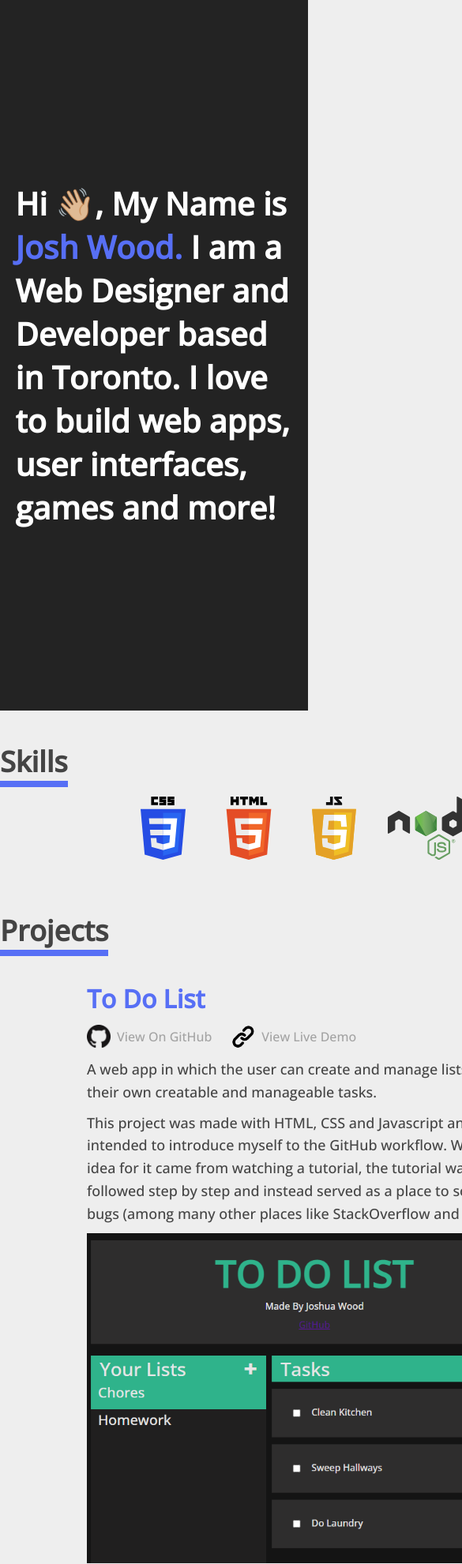
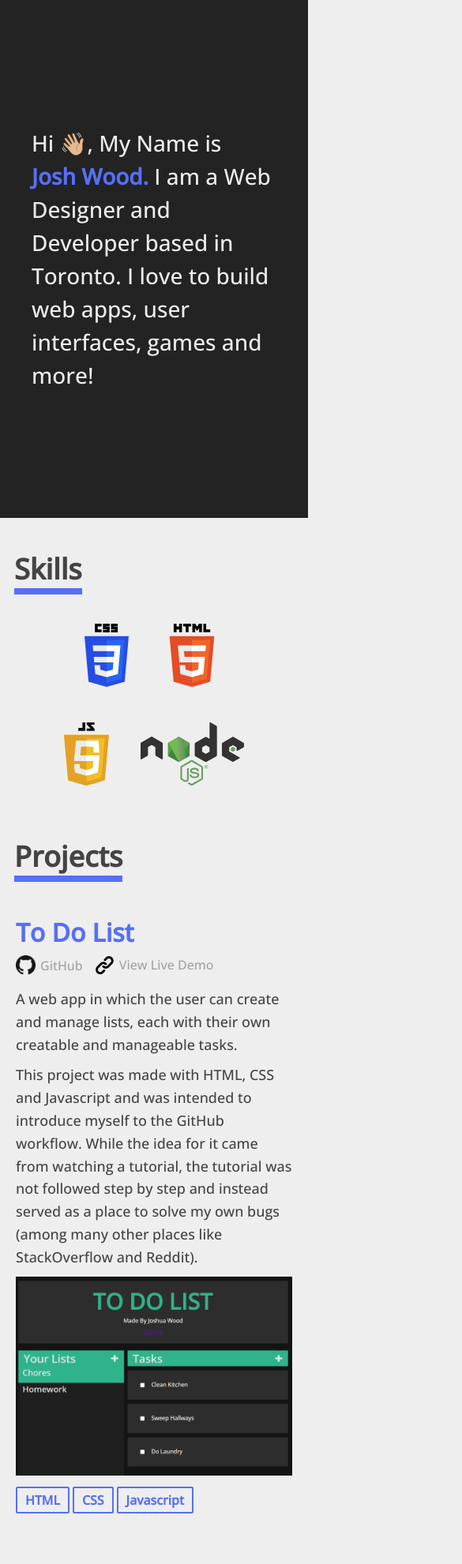
Before and after one commit to joshmwood/joshmwood.github.io, a plain HTML site: page index.html in a window 390 px wide. Shown: the top 1981 px of the page at 79% size, 585 px wide, since content can reach past the window. Drawn offline with nearby package versions, Linux system fonts and the light colour scheme.

Commit message:
change css to be mobile-first

```diff
--- a/index.html
+++ b/index.html
@@ -12,71 +12,74 @@
     <title>Josh Wood - Web Developer Portfolio</title>
 </head>
 <body>
-    <section class="hero-image">
-        <div class="header-wrapper">
-            <h1>Hi 👋🏼, My Name is <span class="highlight">Josh Wood.</span> I am a Web Designer and Developer based in Toronto. I love to build web apps, user interfaces, games and more!</h1>
+    <section class="hero">
+        <div class="hero--wrapper">
+            <p class="hero--copy">Hi 👋🏼, My Name is <span class="hero--copy__highlight">Josh&nbsp;Wood.</span> I am a Web Designer and Developer based in Toronto. I love to build web apps, user interfaces, games and more!</p>
         </div>
     </section>
     <div class="wrapper">
         <div class="skills">
-            <h2 class="skills-heading"><span class="header-underline">Skills</span></h2>
-            <div class="skills-list">
+            <h2 class="skills--heading heading"><span class="heading__underline">Skills</span></h2>
+            <div class="skills--icon-list">
                 <div class="icon"><img src="img/CSS3_logo_and_wordmark.svg"></div>
                 <div class="icon"><img src="img/HTML5_logo_and_wordmark.svg"></div>
                 <div class="icon"><img src="img/Javascript-shield.svg"></div>
                 <div class="icon"><img src="img/Node.js_logo.svg"></div>
             </div>
         </div>
-        <h2 class="projects-heading"><span class="header-underline">Projects</span></h2>
+        <div class="projects-section" id="projects">
+            <h2 class="projects-section--heading heading">
+                <span class="heading__underline">Projects</span>
+            </h2>
 
-        <div class="projects" id="projects">
+            <div class="projects-list">
                 <div class="project">
-                <h3 class="project-heading">To Do List</h3>
-                <div class="links">
-                    <div id="github-link"><a href="https://github.com/joshmwood/todo-list" target='_blank'><img class="github-project-link" src="img/GitHub-Mark-64px.png">View On GitHub</a></div>
-                    <div id="github-link"><a href="https://joshmwood.github.io/todo-list/" target='_blank'><img class="github-project-link" src="img/800px-Chain_link_icon_slanted.png">View Live Demo</a></div>
+                    <h3 class="project--heading">To Do List</h3>
+                    <div class="project--links">
+                        <div class="project--github"><a href="https://github.com/joshmwood/todo-list" target='_blank'><img class="project--icon" src="img/GitHub-Mark-64px.png">GitHub</a></div>
+                        <div class="project--github"><a href="https://joshmwood.github.io/todo-list/" target='_blank'><img class="project--icon" src="img/800px-Chain_link_icon_slanted.png">View Live Demo</a></div>
                     </div>
                     <p>A web app in which the user can create and manage lists, each with their own creatable and manageable tasks. </p>
                     <p> This project was made with HTML, CSS and Javascript and was intended to introduce myself to the GitHub workflow. While the idea for it came from watching a tutorial, the tutorial was not followed step by step and instead served as a place to solve my own bugs (among many other places like StackOverflow and Reddit).</p>
-                <img class="project-image" src="img/todo.png">
-                <div class="tech-stack">
-                    <span class="tech-used">HTML</span><span class="tech-used">CSS</span><span class="tech-used">Javascript</span>
+                    <img class="project--image" src="img/todo.png">
+                    <div class="project--stack">
+                        <span>HTML</span><span>CSS</span><span>Javascript</span>
                     </div>
                 </div>
+
                 <div class="project">
-                <h3 class="project-heading">Higher Lower Melee</h3>
-                <div class="links">
-                    <div id="github-link"><a href="https://github.com/joshmwood/higherlowermelee" target='_blank'><img class="github-project-link" src="img/GitHub-Mark-64px.png">View On GitHub</a></div>
-                    <div id="github-link"><a href="https://joshmwood.github.io/higherlowermelee/" target='_blank'><img class="github-project-link" src="img/800px-Chain_link_icon_slanted.png">View Live Demo</a></div>
+                    <h3 class="project--heading">Higher Lower Melee</h3>
+                    <div class="project--links">
+                        <div class="project--github"><a href="https://github.com/joshmwood/higherlowermelee" target='_blank'><img class="project--icon" src="img/GitHub-Mark-64px.png">GitHub</a></div>
+                        <div class="project--github"><a href="https://joshmwood.github.io/higherlowermelee/" target='_blank'><img class="project--icon" src="img/800px-Chain_link_icon_slanted.png">View Live Demo</a></div>
                     </div>
                     <p>A variation of the <a href="https://www.higherlowergame.com">Higher Lower Game</a>, in which users must correctly guess which Super Smash Bros YouTube video has more views.</p>
                     <p> This game was made with HTML, CSS, Javascript, and involved work with YouTube's API to obtain a dataset. While existing websites of similar games were a great resource to get started, the real challenge arose from learning CSS tricks to make the game look great and feel fluid. </p>
 
-                <img class="project-image" src="img/higher.png">
-                <div class="tech-stack">
-                    <span class="tech-used">HTML</span><span class="tech-used">CSS</span><span class="tech-used">Javascript</span><span class="tech-used">API</span>
+                    <img class="project--image" src="img/higher.png">
+                    <div class="project--stack">
+                        <span>HTML</span><span>CSS</span><span>Javascript</span><span>API</span>
+                    </div>
+                </div>
             </div>
         </div>
 
+        <section class="contact" id="contact">
+            <h2 class="contact--heading heading"><span class="heading__underline">Let's Talk!</span></h2>
 
-
-        </div>
-        <section class="contact-section" id="contact">
-            <h2 class="projects-heading"><span class="header-underline">Let's Talk!</span></h2>
-
-            <div class="contact">
+            <div class="contact--link">
                 <p>Get In Touch 👉🏼 <a href="mailto:joshmwood95@gmail.com">joshmwood95@gmail.com</a></p>
             </div>
         </section>
     </div>
     <footer class="footer">
-        <div class="footer-sections">
+        <div class="footer--sections">
             <div class="copyright">
-                <h4 class="footer-subheading">Joshua Wood</h4>
+                <h4 class="footer--subheading">Joshua Wood</h4>
                 <p>©2022 Designed and Developed by Joshua Wood</p>
             </div>
             <div class="nav-links">
-                <h4 class="footer-subheading" >Site Navigation</h4>
+                <h4 class="footer--subheading" >Site Navigation</h4>
                 <ul>
                     <li><a href="#">About</a></li>
                     <li><a href="#projects">Projects</a></li>
@@ -84,7 +87,7 @@
                 </ul>
             </div>
             <div class="social-links">
-                <h4 class="footer-subheading">Links</h4>
+                <h4 class="footer--subheading">Links</h4>
                 <ul>
                     <li><a href="https://github.com/joshmwood">GitHub</a></li>
                     <li><a href="mailto:joshmwood95@gmail.com">Email</a></li>
@@ -94,7 +97,7 @@
 
         </div>
         <div class="land">
-            <h4>Land Acknowledgement</h4>
+            <h4 class="footer--subheading">Land Acknowledgement</h4>
             <p>I am a Web Designer and Developer living in Toronto, which is the traditional territory of many nations including the Mississaugas of the Credit, the Anishnabeg, the Chippewa, the Haudenosaunee and the Wendat peoples</p>
         </div>
     </footer>
--- a/style.css
+++ b/style.css
@@ -1,3 +1,11 @@
+:root {
+    --dark-color: #232323;
+    --accent-color: rgb(87, 111, 245);
+    --light-color: #EEEEEE;
+    --font-color: #444;
+    --font-color-alt: rgb(163, 163, 163);
+}
+
 * {
     font-family: 'Open Sans', sans-serif;
     margin: 0;
@@ -5,59 +13,34 @@
 }
 
 body {
-    background-color: #EEEEEE;
-    color: #444;
+    background-color: var(--light-color);
+    color: var(--font-color);
 }
 
 p {
     line-height: 1.6;
 }
 
-.hero-image {
-    background-color: #232323;
-    height: 900px;
+.hero {
+    background-color: var(--dark-color);
     display: flex;
     flex-direction: column;
     align-items: flex-start;
     justify-content: center;
-
+    width: 100%;
+    padding: 10em 2.5em;
 }
 
-.hero-image h1 {
-    color: white;
-    font-size: 48px;
+.hero--copy {
+    color: var(--light-color);
+    font-size: 28px;
+    font-weight: 300;
+    line-height: 1.5;
 }
 
-.projects {
-    display: flex;
-    flex-direction: column;
-    align-items: center;
-}
-
-.header-wrapper {
-    max-width: 900px;
-    /* margin: 250px; */
-    margin: 12%;
-}
-
-@media screen and (max-width: 1200px) {
-    .header-wrapper {
-        margin: 5%;
-    }
-}
-
-@media screen and (max-width: 1000px) {
-    .header-wrapper h1 {
-        font-size: 40px;
-    }
-
-    .highlight {
-        font-size: 40px;
-    }
-}
-
-.highlight {
-    color: rgb(87, 111, 245);
+.hero--copy__highlight {
+    color: var(--accent-color);
+    font-weight: 600;
 }
 
 .bio {
@@ -65,12 +48,13 @@ p {
 }
 
 /** Project Section **/
-.projects {
-    min-height: 900px;
+.projects-list {
+    display: flex;
+    flex-direction: column;
     margin-top: 30px;
 }
 
-.projects-heading {
+.projects-section--heading {
     margin-top: 40px;
     font-size: 36px;
     text-align: left;
@@ -79,29 +63,45 @@ p {
 
 /** Project Boxes **/
 .project {
-    max-width: 600px;
     margin-bottom: 30px;
     /* border: 1px solid rgb(163, 163, 163);/ */
-    padding: 10px;
+    padding: 20px;
     /* box-shadow: 8px 8px rgb(0, 0, 0); */
 
 }
 
-.project-heading {
+.project--heading {
     font-size: 32px;
     margin: 0;
-    color: rgb(87, 111, 245);
+    color: var(--accent-color);
+    margin-bottom: 0.25em;
 }
 
-.links {
+/** Project Links **/
+
+.project--links {
     display: flex;
+    flex-direction: row;
+    font-size: 16px;
+    margin-bottom: 16px;
 }
 
-#github-link {
-    margin-right: 25px;
+.project--links>div {
+    margin-right: 15px;
 }
 
-#github-link a {
+.project--github a {
+    display: flex;
+    align-items: center;
+}
+
+.project--icon {
+    width: 25px;
+    margin-right: 6px
+}
+
+
+.github-link a {
     display: flex;
     flex-direction: row;
     align-items: center;
@@ -113,38 +113,44 @@ p {
 }
 
 #github-link a:hover {
-    color: rgb(87, 111, 245);
+    color: var(--accent-color);
 }
 
-.github-project-link {
+
+.project--link-icon {
     width: 30px;
     margin-right: 8px
 }
 
+/** Project Content (Copy & Image) */
 
 .project p {
     margin-bottom: 10px;
     font-size: 18px;
 }
 
-.project-image {
+.project--image {
     max-width: 100%;
 }
 
-.tech-stack {
+/** Projct Stack **/
+.project--stack {
     margin-top: 5px;
     margin-bottom: 10px;
+    display: flex;
+    flex-wrap: wrap;
 }
 
-.tech-used {
-    border: 2px solid rgb(87, 111, 245);
-    color: rgb(87, 111, 245);
+.project--stack span {
+    border: 2px solid var(--accent-color);
+    color: var(--accent-color);
     font-weight: bold;
     border-radius: 2px;
     padding: 4px 10px;
     margin-right: 4px;
+    margin-top: 4px;
+}
 
-}
 
 /** Links **/
 
@@ -154,53 +160,50 @@ p {
     padding: 0px;
 }
 
-.footer-subheading {
-    margin-bottom: 8px;
-}
-
 a {
     text-decoration: none;
-    color: rgb(163, 163, 163);
+    color: var(--font-color-alt);
 
 }
 
 a:visited {
-    color: rgb(163, 163, 163);
+    color: var(--font-color-alt);
 }
 
 .social-links a:hover,
 .nav-links a:hover {
-    color: rgb(87, 111, 245);
-    border-bottom: rgb(87, 111, 245) 1px solid;
+    color: var(--accent-color);
+    border-bottom: var(--accent-color) 1px solid;
 }
 
 
-/** Site Content Wrapper  **/
-.wrapper {
-    width: 800px;
-    margin-left: auto;
-    margin-right: auto;
+/** Site Content   **/
+
+.heading {
+    text-align: left;
+    font-size: 36px;
+    margin-left: 0.5em;
 }
+
+.heading__underline {
+    border-bottom: var(--accent-color) 8px solid;
+
+}
+
 
 /* Skills Section */
 
-.skills-heading {
-    text-align: left;
+.skills {
     margin-top: 40px;
-    font-size: 36px;
 }
 
-.header-underline {
-    border-bottom: rgb(87, 111, 245) 8px solid;
-
-}
-
-.skills-list {
+.skills--icon-list {
+    margin-top: 25px;
     margin-left: auto;
     margin-right: auto;
     width: 80%;
-
     display: flex;
+    flex-wrap: wrap;
     flex-direction: row;
     justify-content: center;
     align-items: center;
@@ -214,7 +217,9 @@ a:visited {
     height: 80px
 }
 
-
+img {
+    max-width: 100%;
+}
 
 .icon {
     transition: transform 250ms;
@@ -222,55 +227,60 @@ a:visited {
 
 .icon:hover {
     transform: scale(1.15);
-    opacity: 1;
 }
 
 /* Contact Section */
-.contact-section {
+
+.contact {
     min-height: 200px;
 }
 
-.contact {
-    width: 500px;
-    margin-top: 30px;
-    margin-left: auto;
-    margin-right: auto;
+.contact--link {
+    padding-top: 40px;
+    padding-bottom: 40px;
+    text-align: center;
 }
 
 /** Footer Section **/
 
 .footer {
-    background-color: #232323;
-    color: white;
+    background-color: var(--dark-color);
+    color: var(--font-color-alt);
     padding: 20px;
+    width: 100%;
 }
 
-.footer-sections {
+.footer--sections {
     display: flex;
-    align-items: top;
-    justify-content: space-around;
+    flex-wrap: wrap;
     margin-top: 30px;
     margin-bottom: 30px;
 }
 
+.footer--sections>div {
+    margin-bottom: 20px;
+    margin-right: 35px;
+}
+
+.footer--subheading {
+    margin-bottom: 8px;
+    color: var(--light-color);
+}
+
+
 /** Copyright Section **/
-.copyright p {
-    color: rgb(163, 163, 163);
-}
+
 
 /** Land Ack Section **/
 .land {
-    max-width: 800px;
     margin-left: auto;
     margin-right: auto;
-    margin-top: 105px;
+    margin-top: 75px;
 }
 
 .land p {
     font-size: 14px;
     margin-bottom: 45px;
-    color: rgb(163, 163, 163);
-
 }
 
 .land h4 {
```
Lines whose indentation alone changed are shown as unchanged.
